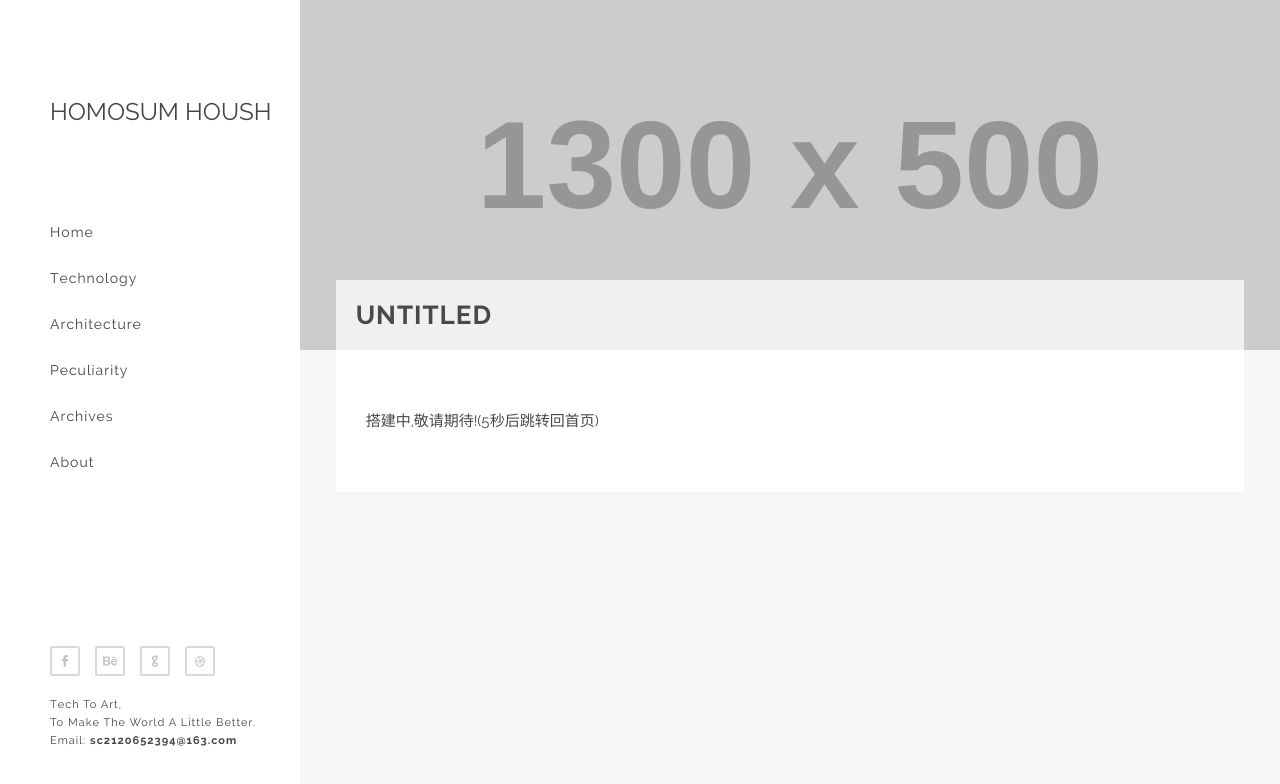
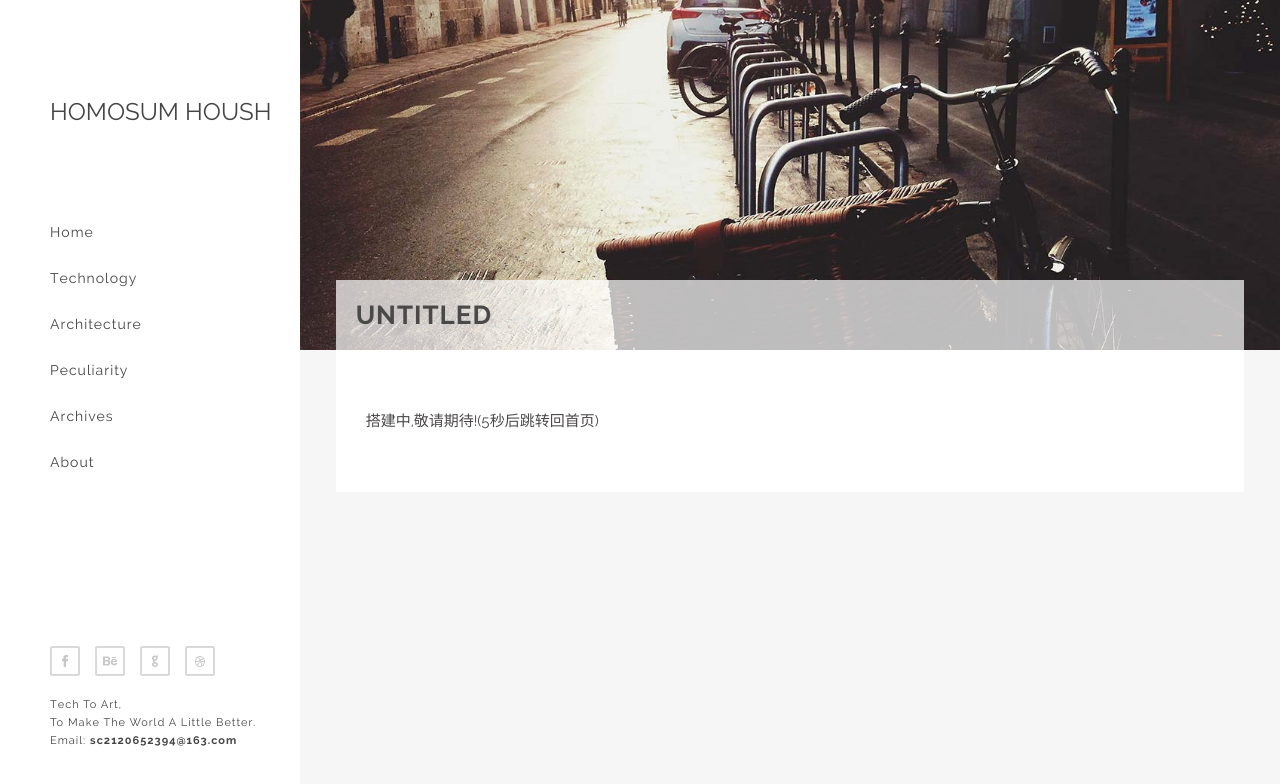
Before and after one commit to Homosum/homosum.github.io, a plain HTML site: page 404.html in a window 1280 px wide. Drawn offline with Linux system fonts and the light colour scheme; placeholder pictures from the web are drawn by us.

Commit message:
Site updated: 2016-09-05 18:06:12

```diff
--- a/404.html
+++ b/404.html
@@ -123,7 +123,7 @@
 <!-- Main Content -->
 <section class="main clearfix">
 
-    <section class="top" style="background: url('http://placehold.it/1300x500');">
+    <section class="top" style="background: url('/img/404.jpg');">
         <div class="wrapper content_header clearfix">
             <h1 class="title">Untitled</h1>
         </div>
```
Also changed, not shown: img/404.jpg (added).
